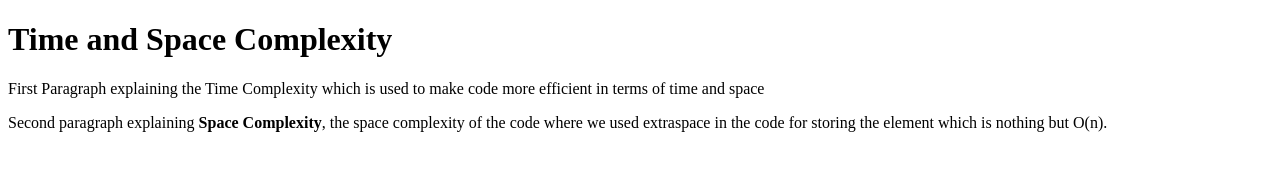
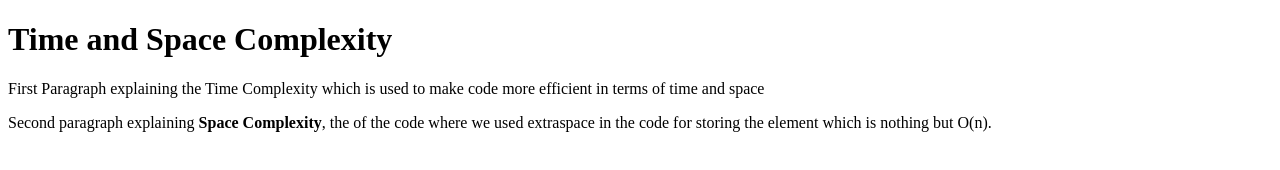
Before and after one commit to acciojob/time-and-space-complexity-rohitshirsat02, a website: page main.html in a window 1280 px wide. Drawn offline with Linux system fonts and the light colour scheme.

Commit message:
created a submission

```diff
--- a/main.html
+++ b/main.html
@@ -10,7 +10,7 @@
 	<!-- the entire body must be written by student -->
 <h1>Time and Space Complexity</h1>
 <p>First Paragraph explaining the Time Complexity which is used to make code more efficient in terms of time and space</p>
-<p> Second paragraph explaining <b>Space Complexity</b>, the space complexity of the code where we used extraspace in the code for storing the element which is nothing but O(n).</p>
+<p> Second paragraph explaining <b>Space Complexity</b>, the  of the code where we used extraspace in the code for storing the element which is nothing but O(n).</p>
     <script type="text/javascript" src="./script.js">
 </script>
 
```
